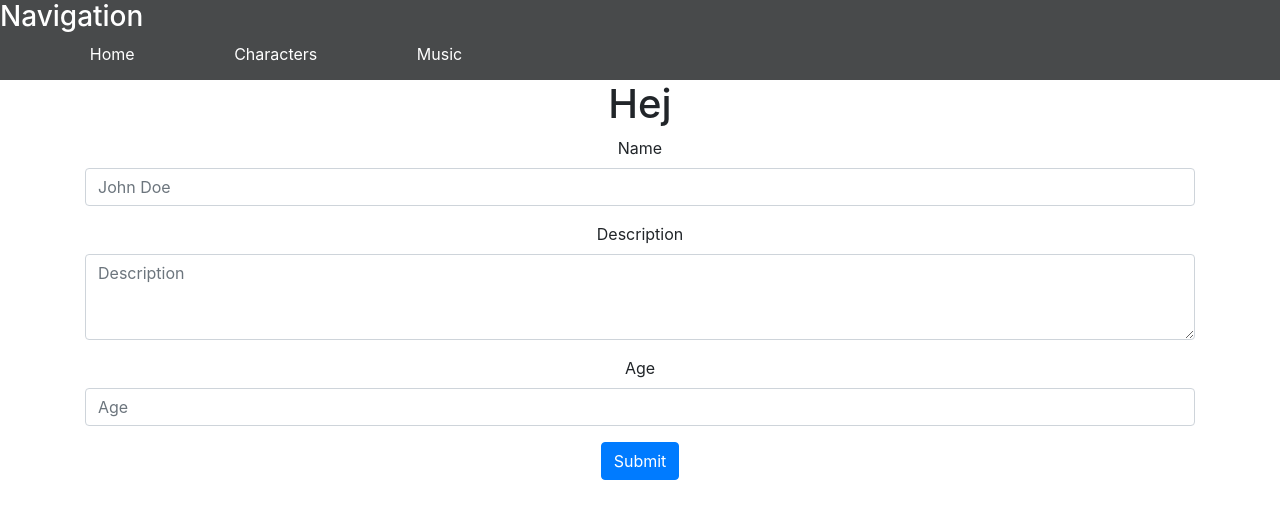
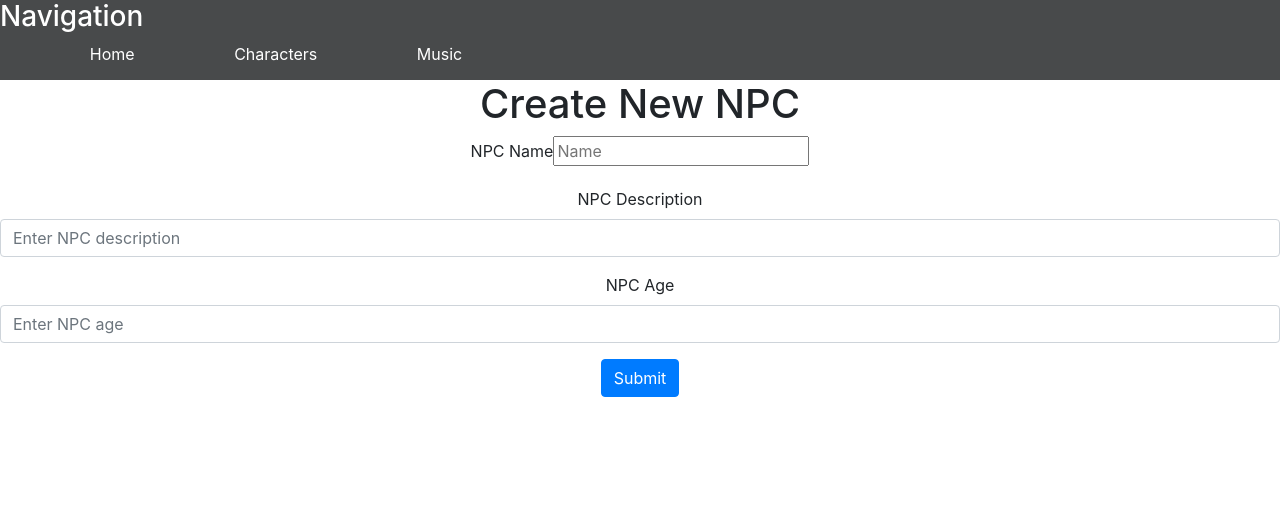
Before and after one commit to Jollers/Dm-Tools, a React (Create React App) app: page /Create in a window 1280 px wide. Shown: the top 518 px of the page. Built offline with nearby package versions, Linux system fonts and the light colour scheme.

Commit message:
client Changes

```diff
--- a/package.json
+++ b/package.json
@@ -6,6 +6,7 @@
     "@testing-library/jest-dom": "^5.11.6",
     "@testing-library/react": "^11.1.2",
     "@testing-library/user-event": "^12.2.2",
+    "axios": "^0.21.1",
     "bootstrap": "^4.5.3",
     "jquery": "^3.5.1",
     "react": "^17.0.1",
--- a/src/Components/Characters/Characters.js
+++ b/src/Components/Characters/Characters.js
@@ -7,9 +7,18 @@ function Characters() {
     return (
         <div class="Characters">
             <h1>Characters</h1>
-            <Link to="./Create">
-                <div>Knapp Här</div>
-            </Link>
+            <Container>
+                <Row>
+                    <Col>
+                        <Link to="./Create">
+                            <div>Create new NPC</div>
+                        </Link>
+                    </Col>
+                    <Col>
+                        list
+                    </Col>
+                </Row>
+            </Container>
         </div>
     );
 };
--- a/src/Components/Characters/Create.js
+++ b/src/Components/Characters/Create.js
@@ -8,7 +8,7 @@ function Create() {
 
     return (
         <div>
-            <h1>Hej</h1>
+            <h1>Create New NPC</h1>
             <CreateForm/>
         </div>
     );
--- a/src/Components/Characters/CreateForm.js
+++ b/src/Components/Characters/CreateForm.js
@@ -1,56 +1,104 @@
-import React, { useState } from "react";
-import { Form, Container, Row, Col, Button } from 'react-bootstrap';
-import $ from 'jquery';
+import React, { Component } from 'react';
+import {Form, Button, }from 'react-bootstrap'
+import axios from 'axios';
 
-export function CreateForm(props) {
-  const [name, setName] = useState("");
-  const [description, setDescription] = useState("");
-  const [age, setAge] = useState("");
+class CreateForm extends Component {
 
-  const handleSubmit = (evt) => {
+constructor(props) {
+    super(props)
 
-    evt.preventDefault();
-
-    let character = [{
-      "name": name,
-      "description": description,
-      "age": age
-    }];
-
-    fetch('https://localhost:5001/api/character', {
-      method: 'POST',
-      body: character,
-    });
+    this.state = {
+        npcName: '',
+        npcDescription: '',
+        npcAge: ''
+    }
 }
 
+changeHandler = (e) => {
+    this.setState({ [e.target.name]: e.target.value });
+  }
+
+  submitHandler(event)
+  {
+      const { //denna const gör bara att jag inte behöver skriva this.state.email etc i posten.
+        npcName,
+        npcDescription,
+        npcAge
+      } = this.state;
+      axios.post("https://localhost:5001/api/characters", {
+
+              npcName: npcName,
+              npcDescription: npcDescription,
+              npcAge: npcAge
+
+      },
+          { withCredentials: true } //jätteviktig. annars vet inte API:t att den får sätta cookien.
+      )
+          .then(response => {
+              console.log("res from reg", response);
+              if (response.statusText === 'Created') {
+                  console.log("statusText created")
+                  alert("Successfully created user!")
+              }
+          })
+          .catch(error => {
+              console.log("registration error", error);
+          });
+      event.preventDefault();
+  }
+
+
+
+
+/*submitHandler = (e) => {
+    e.preventDefault();
+    this.setState({ isSubmitting: true });
+    const response = fetch("https://localhost:5001/api/character", {
+      method: "POST",
+      body: JSON.stringify(this.state.values),
+      headers: {
+        "Content-Type": "application/json"
+      }
+    });
+    this.setState({ isSubmitting: false });
+    const data = response.json();
+    !data.hasOwnProperty("error")
+      ? this.setState({ message: data.success })
+      : this.setState({ message: data.error, isError: true });
+    console.log(this.state)
+}*/
+
+    render() {
+        const {npcName, npcDescription, npcAge} = this.state;
         return (
             <div>
-      <Container>
-        <Row>
-          <Col>
-            <div>
-              <Form onSubmit={handleSubmit}>
-                <Form.Group controlId="characterName">
-                  <Form.Label>Name</Form.Label>
-                  <Form.Control type="text" placeholder="John Doe" value={name} onChange={e => setName(e.target.value)} />
+                <Form onSubmit={this.submitHandler}>
+                    <Form.Group controlId="npcName">
+                        <Form.Label>NPC Name</Form.Label>
+                        <input type="tect"
+                                name="npcName"
+                                id="npcName"
+                                placeholder="Name"
+                                value={this.state.npcName}
+                                onChange={this.changeHandler}
+                             />
+                        {/* <Form.Control id={npcName} type="text" placeholder="Enter NPC name" defaultValue={npcName} onChange={this.changeHandler} /> */}
                     </Form.Group>
-                <Form.Group controlId="characterDescription">
-                  <Form.Label>Description</Form.Label>
-                  <Form.Control as="textarea" rows={3} placeholder="Description" value={description} onChange={e => setDescription(e.target.value)} />
+                    <Form.Group controlId="npcDescription">
+                        <Form.Label>NPC Description</Form.Label>
+                        <Form.Control type="text" placeholder="Enter NPC description"  defaultValue={npcDescription} onChange={this.changeHandler}/>
                     </Form.Group>
-                <Form.Group controlId="characterAge">
-                  <Form.Label>Age</Form.Label>
-                  <Form.Control type="number" placeholder="Age" value={age} onChange={e => setAge(e.target.value)} />
+                    <Form.Group controlId="npcAge">
+                        <Form.Label>NPC Age</Form.Label>
+                        <Form.Control type="number" placeholder="Enter NPC age" defaultValue={npcAge} onChange={this.changeHandler} />
                     </Form.Group>
-                <Button variant="primary" type="submit">
+                    <Button variant="primary" type="submit" onSubmit={console.log(npcName)}>
                         Submit
                     </Button>
                 </Form>
             </div>
-          </Col>
-        </Row>
-      </Container>
-    </div>
         );
     }
+}
+
 export default CreateForm;
```
Also changed, not shown: 1 other file (tests, documents, lock files or other folders). Lines whose indentation alone changed are shown as unchanged.
